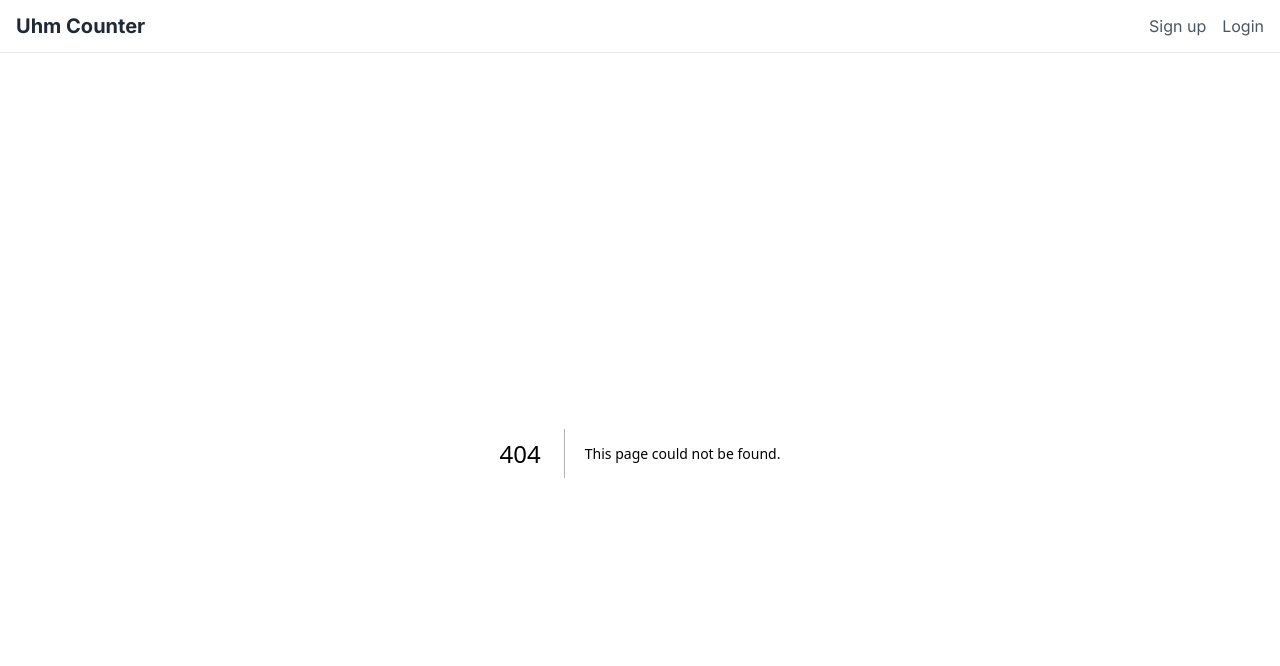
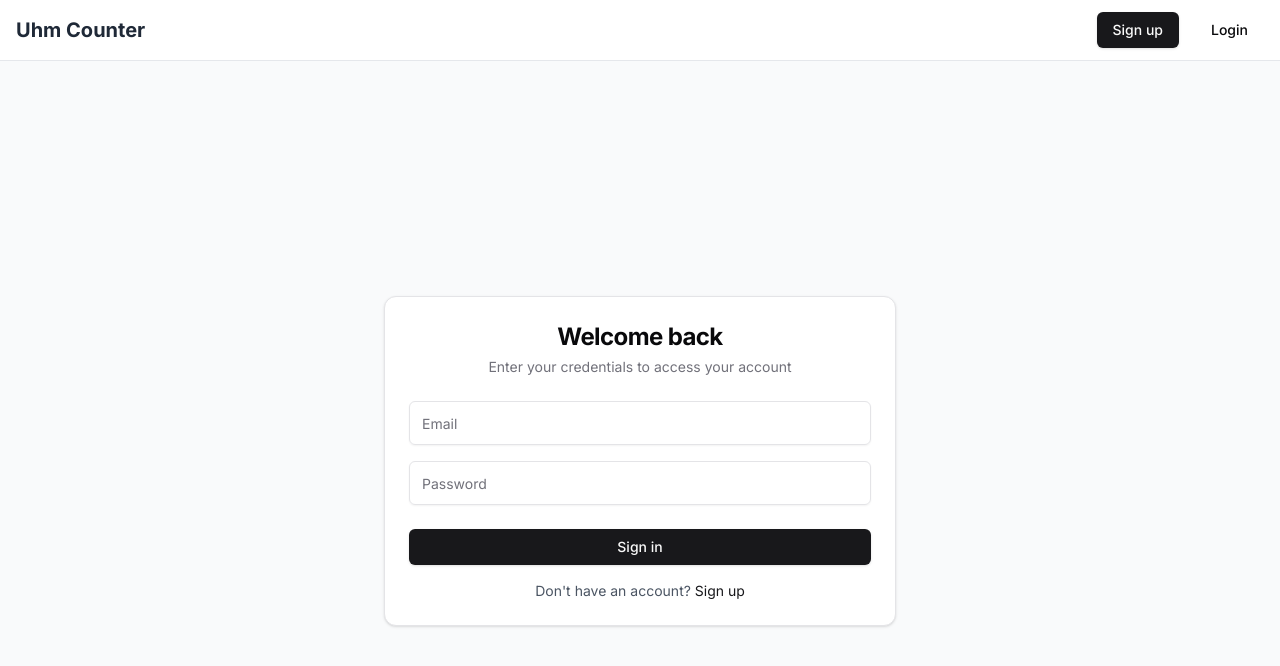
Before and after one commit to gabe-a-vazquez/filler-word-counter, a Next.js app: page /login in a window 1280 px wide. Before the commit this address had no page. Shown: the top 666 px of the page. Built offline with nearby package versions, Linux system fonts and the light colour scheme.

Commit message:
login page

```diff
--- /dev/null
+++ b/src/app/login/page.tsx
@@ -0,0 +1,80 @@
+"use client";
+
+import { useState } from "react";
+import { Button } from "@filler-word-counter/components/shadcn/button";
+import { Input } from "@filler-word-counter/components/shadcn/input";
+import {
+  Card,
+  CardHeader,
+  CardTitle,
+  CardDescription,
+  CardContent,
+  CardFooter,
+} from "@filler-word-counter/components/shadcn/card";
+import Link from "next/link";
+import { useRouter } from "next/navigation";
+
+export default function LoginPage() {
+  const [email, setEmail] = useState("");
+  const [password, setPassword] = useState("");
+  const router = useRouter();
+
+  const handleSubmit = async (e: React.FormEvent) => {
+    e.preventDefault();
+    // Add your login logic here
+    // For example: call your authentication service
+    console.log("Login attempt with:", email, password);
+  };
+
+  return (
+    <div className="flex items-center justify-center min-h-screen bg-gray-50">
+      <Card className="w-full max-w-lg">
+        <CardHeader className="space-y-1">
+          <CardTitle className="text-2xl font-bold text-center">
+            Welcome back
+          </CardTitle>
+          <CardDescription className="text-center">
+            Enter your credentials to access your account
+          </CardDescription>
+        </CardHeader>
+        <form onSubmit={handleSubmit}>
+          <CardContent className="space-y-4">
+            <div className="space-y-2">
+              <Input
+                id="email"
+                type="email"
+                placeholder="Email"
+                value={email}
+                onChange={(e) => setEmail(e.target.value)}
+                required
+                className="h-11 text-base"
+              />
+            </div>
+            <div className="space-y-2">
+              <Input
+                id="password"
+                type="password"
+                placeholder="Password"
+                value={password}
+                onChange={(e) => setPassword(e.target.value)}
+                required
+                className="h-11 text-base"
+              />
+            </div>
+          </CardContent>
+          <CardFooter className="flex flex-col space-y-4">
+            <Button type="submit" className="w-full">
+              Sign in
+            </Button>
+            <p className="text-sm text-center text-gray-600">
+              Don't have an account?{" "}
+              <Link href="/signup" className="text-primary hover:underline">
+                Sign up
+              </Link>
+            </p>
+          </CardFooter>
+        </form>
+      </Card>
+    </div>
+  );
+}
--- a/src/app/signup/page.tsx
+++ b/src/app/signup/page.tsx
@@ -4,7 +4,13 @@ import { useState } from "react";
 import { useRouter } from "next/navigation";
 import { Input } from "@filler-word-counter/components/shadcn/input";
 import { Button } from "@filler-word-counter/components/shadcn/button";
-import { Label } from "@filler-word-counter/components/shadcn/label";
+import {
+  Card,
+  CardContent,
+  CardDescription,
+  CardHeader,
+  CardTitle,
+} from "@filler-word-counter/components/shadcn/card";
 
 export default function SignUpPage() {
   const router = useRouter();
@@ -42,18 +48,18 @@ export default function SignUpPage() {
   };
 
   return (
-    <div className="h-[calc(100vh-4rem)] flex flex-col items-center justify-center bg-white px-4">
-      <div className="w-full max-w-3xl text-center mb-8">
-        <h1 className="text-5xl font-bold tracking-tight text-black mb-4">
+    <div className="h-[calc(100vh-4rem)] flex flex-col items-center justify-center bg-gray-50 px-4">
+      <Card className="w-full max-w-lg">
+        <CardHeader className="space-y-1">
+          <CardTitle className="text-2xl font-bold text-center">
             Create Account
-        </h1>
-        <p className="text-lg text-gray-600 max-w-2xl mx-auto">
+          </CardTitle>
+          <CardDescription className="text-center">
             Join us to improve your public speaking by tracking and reducing
             filler words in real-time.
-        </p>
-      </div>
-
-      <div className="w-full max-w-md">
+          </CardDescription>
+        </CardHeader>
+        <CardContent>
           <form className="space-y-4" onSubmit={handleSubmit}>
             <div className="space-y-3">
               <div>
@@ -62,7 +68,7 @@ export default function SignUpPage() {
                   name="name"
                   type="text"
                   required
-                className="h-11 text-base border-2 text-black"
+                  className="h-11 text-base"
                   placeholder="Full Name"
                   value={formData.name}
                   onChange={handleChange}
@@ -74,7 +80,7 @@ export default function SignUpPage() {
                   name="email"
                   type="email"
                   required
-                className="h-11 text-base border-2 text-black"
+                  className="h-11 text-base"
                   placeholder="Email address"
                   value={formData.email}
                   onChange={handleChange}
@@ -86,7 +92,7 @@ export default function SignUpPage() {
                   name="password"
                   type="password"
                   required
-                className="h-11 text-base border-2 text-black"
+                  className="h-11 text-base"
                   placeholder="Password"
                   value={formData.password}
                   onChange={handleChange}
@@ -98,7 +104,7 @@ export default function SignUpPage() {
                   name="confirmPassword"
                   type="password"
                   required
-                className="h-11 text-base border-2 text-black"
+                  className="h-11 text-base"
                   placeholder="Confirm Password"
                   value={formData.confirmPassword}
                   onChange={handleChange}
@@ -110,14 +116,12 @@ export default function SignUpPage() {
               <div className="text-red-500 text-sm text-center">{error}</div>
             )}
 
-          <Button
-            type="submit"
-            className="w-full h-11 text-base font-medium bg-black text-white hover:bg-gray-900"
-          >
+            <Button type="submit" className="w-full h-11 text-base font-medium">
               Sign up
             </Button>
           </form>
-      </div>
+        </CardContent>
+      </Card>
     </div>
   );
 }
--- a/src/components/navigation/navbar.tsx
+++ b/src/components/navigation/navbar.tsx
@@ -1,4 +1,5 @@
 import Link from "next/link";
+import { Button } from "@filler-word-counter/components/shadcn/button";
 
 const Navbar = () => {
   return (
@@ -11,17 +12,11 @@ const Navbar = () => {
         </div>
 
         <div className="flex gap-4">
-          <Link
-            href="/signup"
-            className="text-gray-600 hover:text-gray-900 transition-colors"
-          >
-            Sign up
+          <Link href="/signup">
+            <Button>Sign up</Button>
           </Link>
-          <Link
-            href="/"
-            className="text-gray-600 hover:text-gray-900 transition-colors"
-          >
-            Login
+          <Link href="/login">
+            <Button variant="ghost">Login</Button>
           </Link>
         </div>
       </div>
```
Lines whose indentation alone changed are shown as unchanged.
